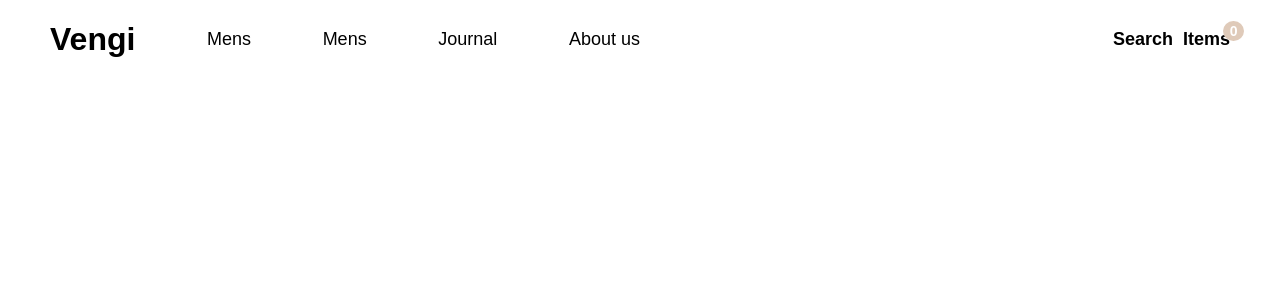
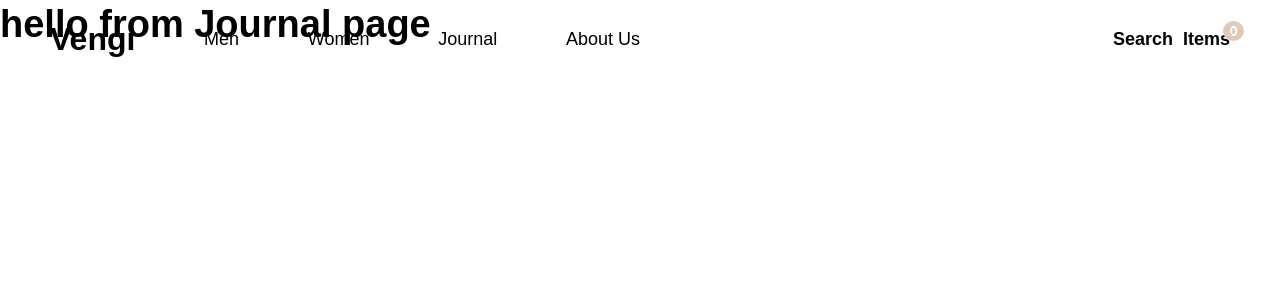
Before and after one commit to pmita/vengi-react-playground, a React (Create React App) app: page /journal in a window 1280 px wide. Shown: the top 300 px of the page. Built offline with nearby package versions, Linux system fonts and the light colour scheme.

Commit message:
feat/routing configured. Pages added

```diff
--- a/src/App.js
+++ b/src/App.js
@@ -1,10 +1,27 @@
 import Navbar from './featured/Navbar';
+import { BrowserRouter as Router, Route, Switch } from 'react-router-dom'; // importing all router modules
+// import all our pages
+import Home from './pages/Home';
+import Men from './pages/Men';
+import Women from './pages/Women';
+import Journal from './pages/Journal';
+import AboutUs from './pages/AboutUs';
 function App()
 {
   return (
-	<div className='App'>
-		<Navbar />
-	</div>
+	<Router>
+		<div className='App'>
+			<Navbar />
+			<Switch>
+				<Route path="/" exact component={Home} />
+				<Route path="/men" component={Men} />
+				<Route path="/women" component={Women} />
+				<Route path="/journal" component={Journal} />
+				<Route path="/aboutus" component={AboutUs} />
+			</Switch>
+		</div>
+	</Router>
+
   );
 }
 
--- a/src/App.scss
+++ b/src/App.scss
@@ -1,3 +1,8 @@
+//imports
+@import './assets/styles/base';
+
+
+
 h1{
-    color : red;
+    color : $main-color;
 }
--- a/src/assets/styles/_base.scss
+++ b/src/assets/styles/_base.scss
@@ -1,6 +1,8 @@
 /*
   Removing as much of the in-built css styling as possible
 */
+@import './variables';
+
 * {
     padding: 0;
     margin: 0;
--- a/src/featured/Navbar/component.js
+++ b/src/featured/Navbar/component.js
@@ -1,33 +1,38 @@
 import React from 'react';
+import { Link } from 'react-router-dom'; // importing our router modules
 import './style.scss';
 
-const component = () =>
+const component = ({
+    itemsCounter = 0
+}) =>
 {
     return (
 	<nav>
 		<ul className="navbar-left">
 			<li>
-				<h2 className="logo">Vengi</h2>
+				<Link to='/'>
+					<h2 className="logo">Vengi</h2>
+				</Link>
 			</li>
 			<li>
-				<a href="#">
-					Mens
-				</a>
+				<Link to='/men'>
+					Men
+				</Link>
 			</li>
 			<li>
-				<a href="#">
-					Mens
-				</a>
+				<Link to='/women'>
+					Women
+				</Link>
 			</li>
 			<li>
-				<a href="#">
+				<Link to='/journal'>
 					Journal
-				</a>
+				</Link>
 			</li>
 			<li>
-				<a href="#">
-					About us
-				</a>
+				<Link to='/aboutus'>
+					About Us
+				</Link>
 			</li>
 		</ul>
 		<ul className="navbar-right">
@@ -35,7 +40,7 @@ const component = () =>
 				<h4 className="navbar-search">Search</h4>
 			</li>
 			<li>
-				<h4 className="navbar-items">Items<span className="items-counter">0</span></h4>
+				<h4 className="navbar-items">Items<span className="items-counter">{itemsCounter}</span></h4>
 			</li>
 		</ul>
 	</nav>
--- a/src/featured/Navbar/style.scss
+++ b/src/featured/Navbar/style.scss
@@ -9,6 +9,9 @@ nav{
     padding: 0rem 5rem;
     @include flex(row, space-between, center);
     flex-wrap: wrap;
+    position: absolute; // make the navbar pop out of the page
+    top: 0;
+    left: 0;
 }
 
 .navbar-left{
--- /dev/null
+++ b/src/pages/AboutUs.js
@@ -0,0 +1,12 @@
+import React from 'react';
+
+const AboutUs = () =>
+{
+    return (
+	<div>
+		<h1>hello from AboutUs page</h1>
+	</div>
+    );
+};
+
+export default AboutUs;
--- /dev/null
+++ b/src/pages/Home.js
@@ -0,0 +1,12 @@
+import React from 'react';
+
+const Home = () =>
+{
+    return (
+	<div>
+		<h1>hello from Home page</h1>
+	</div>
+    );
+};
+
+export default Home;
--- /dev/null
+++ b/src/pages/Journal.js
@@ -0,0 +1,12 @@
+import React from 'react';
+
+const Journal = () =>
+{
+    return (
+	<div>
+		<h1>hello from Journal page</h1>
+	</div>
+    );
+};
+
+export default Journal;
--- /dev/null
+++ b/src/pages/Men.js
@@ -0,0 +1,12 @@
+import React from 'react';
+
+const Men = () =>
+{
+    return (
+	<div>
+		<h1>hello from Men page</h1>
+	</div>
+    );
+};
+
+export default Men;
--- /dev/null
+++ b/src/pages/Women.js
@@ -0,0 +1,12 @@
+import React from 'react';
+
+const Women = () =>
+{
+    return (
+	<div>
+		<h1>hello from Women page</h1>
+	</div>
+    );
+};
+
+export default Women;
```
